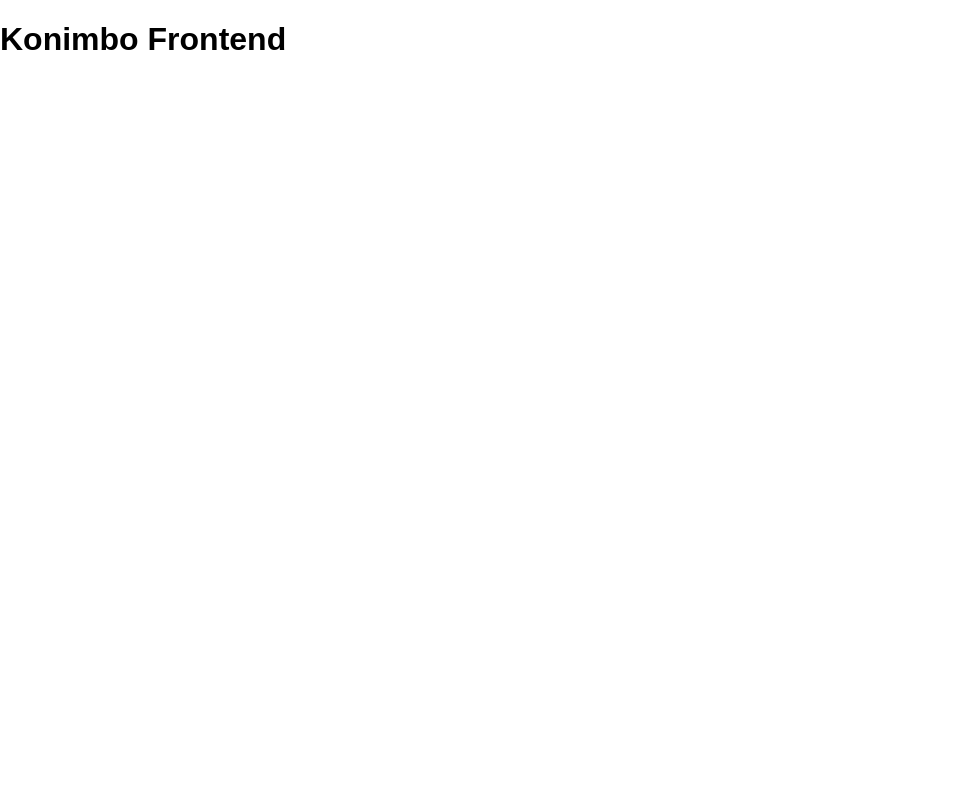
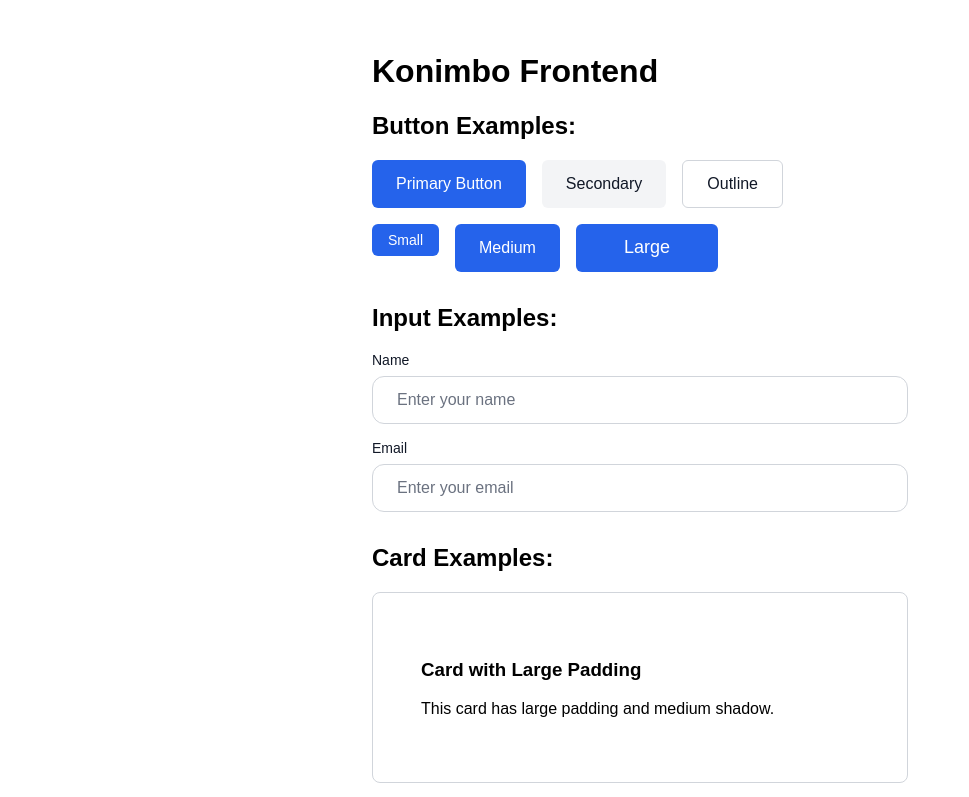
Before and after one commit to Tamir198/Konimbo-fullstack, a Next.js app in the folder frontend/: page / in a window 1280 px wide. Shown: the top 797 px of the page, without its empty margins (0-969 px from the left). Built offline with nearby package versions, Linux system fonts and the light colour scheme.

Commit message:
Improve styling of shared components

```diff
--- a/frontend/src/app/globals.css
+++ b/frontend/src/app/globals.css
@@ -1,3 +1,5 @@
+@import '../styles/theme.css';
+
 * {
   box-sizing: border-box;
 }
--- a/frontend/src/app/page.tsx
+++ b/frontend/src/app/page.tsx
@@ -1,7 +1,49 @@
+import Button from '@/components/ui/atoms/Button/Button';
+import Card from '@/components/ui/atoms/Card/Card';
+import Input from '@/components/ui/atoms/Input/Input';
+
 export default function Home() {
   return (
-    <div>
+    <div style={{ padding: '2rem', maxWidth: '600px', margin: '0 auto' }}>
       <h1>Konimbo Frontend</h1>
+
+      <div style={{ marginBottom: '2rem' }}>
+        <h2>Button Examples:</h2>
+        <div style={{ display: 'flex', gap: '1rem', marginBottom: '1rem' }}>
+          <Button variant='primary'>Primary Button</Button>
+          <Button variant='secondary'>Secondary</Button>
+          <Button variant='outline'>Outline</Button>
+        </div>
+
+        <div style={{ display: 'flex', gap: '1rem', marginBottom: '1rem' }}>
+          <Button size='small'>Small</Button>
+          <Button size='medium'>Medium</Button>
+          <Button size='large'>Large</Button>
+        </div>
+      </div>
+
+      <div style={{ marginBottom: '2rem' }}>
+        <h2>Input Examples:</h2>
+        <Input
+          label='Name'
+          placeholder='Enter your name'
+          style={{ marginBottom: '1rem' }}
+        />
+        <Input label='Email' placeholder='Enter your email' type='email' />
+      </div>
+
+      <div style={{ marginBottom: '2rem' }}>
+        <h2>Card Examples:</h2>
+        <Card padding='large' shadow='medium' style={{ marginBottom: '1rem' }}>
+          <h3>Card with Large Padding</h3>
+          <p>This card has large padding and medium shadow.</p>
+        </Card>
+
+        <Card padding='small' shadow='none'>
+          <h3>Card with Small Padding</h3>
+          <p>This card has small padding and no shadow.</p>
+        </Card>
+      </div>
     </div>
   );
 }
--- /dev/null
+++ b/frontend/src/components/ui/atoms/Button/Button.module.css
@@ -0,0 +1,86 @@
+.button {
+  display: inline-flex;
+  align-items: center;
+  justify-content: center;
+  border: none;
+  border-radius: var(--radius-md);
+  font-weight: var(--font-weight-medium);
+  transition: all var(--transition-normal);
+  cursor: pointer;
+  font-family: inherit;
+  text-decoration: none;
+  color: white;
+  background-color: var(--color-primary);
+}
+
+.button:hover {
+  background-color: var(--color-primary-hover);
+}
+
+.button:focus-visible {
+  outline: 2px solid var(--color-primary-focus);
+  outline-offset: 2px;
+}
+
+.button:disabled {
+  cursor: not-allowed;
+  opacity: 0.5;
+  pointer-events: none;
+}
+
+/* Variants */
+.primary {
+  background-color: var(--color-primary);
+  color: white;
+}
+
+.primary:hover {
+  background-color: var(--color-primary-hover);
+}
+
+.secondary {
+  background-color: var(--color-secondary);
+  color: var(--color-text-primary);
+}
+
+.secondary:hover {
+  background-color: var(--color-secondary-hover);
+}
+
+.outline {
+  background-color: transparent;
+  color: var(--color-text-primary);
+  border: 1px solid var(--color-border);
+}
+
+.outline:hover {
+  background-color: var(--color-background-secondary);
+}
+
+.ghost {
+  background-color: transparent;
+  color: var(--color-text-primary);
+}
+
+.ghost:hover {
+  background-color: var(--color-secondary);
+}
+
+/* Sizes */
+.small {
+  height: var(--spacing-xl);
+  padding: 0 var(--spacing-md);
+  font-size: var(--font-size-sm);
+}
+
+.medium {
+  height: var(--spacing-2xl);
+  padding: 0 var(--spacing-lg);
+  font-size: var(--font-size-base);
+}
+
+.large {
+  height: 3rem;
+  padding: 0 var(--spacing-2xl);
+  font-size: var(--font-size-lg);
+}
--- /dev/null
+++ b/frontend/src/components/ui/atoms/Button/Button.tsx
@@ -0,0 +1,27 @@
+import React from 'react';
+import styles from './Button.module.css';
+import { Size, Variant } from '@/types/common';
+
+interface ButtonProps extends React.ButtonHTMLAttributes<HTMLButtonElement> {
+  variant?: Variant;
+  size?: Size;
+  children: React.ReactNode;
+}
+
+const Button = ({
+  variant = 'primary',
+  size = 'medium',
+  children,
+  className = '',
+  ...props
+}: ButtonProps) => {
+  const buttonClasses = `${styles.button} ${styles[variant]} ${styles[size]} ${className}`;
+
+  return (
+    <button className={buttonClasses} {...props}>
+      {children}
+    </button>
+  );
+};
+
+export default Button;
--- /dev/null
+++ b/frontend/src/components/ui/atoms/Card/Card.module.css
@@ -0,0 +1,39 @@
+.card {
+  background-color: var(--color-background);
+  border-radius: var(--radius-lg);
+  border: 1px solid var(--color-border);
+}
+
+/* Padding variants */
+.none {
+  padding: 0;
+}
+
+.small {
+  padding: var(--spacing-md);
+}
+
+.medium {
+  padding: var(--spacing-xl);
+}
+
+.large {
+  padding: var(--spacing-2xl);
+}
+
+/* Shadow variants */
+.shadowNone {
+  box-shadow: none;
+}
+
+.shadowSmall {
+  box-shadow: var(--shadow-sm);
+}
+
+.shadowMedium {
+  box-shadow: var(--shadow-md);
+}
+
+.shadowLarge {
+  box-shadow: var(--shadow-lg);
+}
--- /dev/null
+++ b/frontend/src/components/ui/atoms/Card/Card.tsx
@@ -0,0 +1,27 @@
+import React from 'react';
+import styles from './Card.module.css';
+import { Size } from '@/types/common';
+
+interface CardProps extends React.HTMLAttributes<HTMLDivElement> {
+  children: React.ReactNode;
+  padding?: Size;
+  shadow?: Size;
+}
+
+const Card = ({
+  children,
+  padding = 'medium',
+  shadow = 'medium',
+  className = '',
+  ...props
+}: CardProps) => {
+  const cardClasses = `${styles.card} ${styles[padding]} ${styles[shadow]} ${className}`;
+
+  return (
+    <div className={cardClasses} {...props}>
+      {children}
+    </div>
+  );
+};
+
+export default Card;
--- /dev/null
+++ b/frontend/src/components/ui/atoms/Input/Input.module.css
@@ -0,0 +1,71 @@
+.inputWrapper {
+  width: 100%;
+}
+
+.label {
+  display: block;
+  margin-bottom: var(--spacing-sm);
+  font-size: var(--font-size-sm);
+  font-weight: var(--font-weight-medium);
+  color: var(--color-text-primary);
+}
+
+.input {
+  width: 100%;
+  border: 1px solid var(--color-border);
+  border-radius: var(--radius-xl);
+  background-color: var(--color-background);
+  color: var(--color-text-primary);
+  transition: all var(--transition-normal);
+  font-family: inherit;
+}
+
+.input::placeholder {
+  color: var(--color-text-secondary);
+}
+
+.input:focus {
+  outline: none;
+  border-color: var(--color-border-focus);
+  box-shadow: 0 0 0 1px var(--color-border-focus);
+}
+
+.input:disabled {
+  cursor: not-allowed;
+  opacity: 0.5;
+  background-color: var(--color-background-secondary);
+}
+
+.input.error {
+  border-color: var(--color-border-error);
+}
+
+.input.error:focus {
+  border-color: var(--color-border-error);
+  box-shadow: 0 0 0 1px var(--color-border-error);
+}
+
+.errorMessage {
+  margin-top: var(--spacing-sm);
+  font-size: var(--font-size-sm);
+  color: var(--color-error);
+}
+
+/* Sizes */
+.small {
+  height: var(--spacing-xl);
+  padding: 0 var(--spacing-md);
+  font-size: var(--font-size-sm);
+}
+
+.medium {
+  height: var(--spacing-2xl);
+  padding: 0 var(--spacing-lg);
+  font-size: var(--font-size-base);
+}
+
+.large {
+  height: 3rem;
+  padding: 0 var(--spacing-xl);
+  font-size: var(--font-size-lg);
+}
--- /dev/null
+++ b/frontend/src/components/ui/atoms/Input/Input.tsx
@@ -0,0 +1,31 @@
+import React from 'react';
+import styles from './Input.module.css';
+import { Size } from '@/types/common';
+
+interface InputProps extends React.InputHTMLAttributes<HTMLInputElement> {
+  label?: string;
+  error?: string;
+  inputSize?: Size;
+}
+
+const Input = ({
+  label,
+  error,
+  inputSize = 'medium',
+  className = '',
+  ...props
+}: InputProps) => {
+  const inputClasses = `${styles.input} ${styles[inputSize]} ${
+    error ? styles.error : ''
+  } ${className}`;
+
+  return (
+    <div className={styles.inputWrapper}>
+      {label && <label className={styles.label}>{label}</label>}
+      <input className={inputClasses} {...props} />
+      {error && <p className={styles.errorMessage}>{error}</p>}
+    </div>
+  );
+};
+
+export default Input;
--- /dev/null
+++ b/frontend/src/styles/theme.css
@@ -0,0 +1,75 @@
+:root {
+  /* Colors */
+  --color-primary: #2563eb;
+  --color-primary-hover: #1d4ed8;
+  --color-primary-focus: #3b82f6;
+
+  --color-secondary: #f3f4f6;
+  --color-secondary-hover: #e5e7eb;
+  --color-secondary-focus: #d1d5db;
+
+  --color-success: #10b981;
+  --color-warning: #f59e0b;
+  --color-error: #ef4444;
+
+  --color-text-primary: #111827;
+  --color-text-secondary: #6b7280;
+  --color-text-disabled: #9ca3af;
+
+  --color-border: #d1d5db;
+  --color-border-focus: #3b82f6;
+  --color-border-error: #ef4444;
+
+  --color-background: #ffffff;
+  --color-background-secondary: #f9fafb;
+
+  /* Spacing */
+  --spacing-xs: 0.25rem;
+  --spacing-sm: 0.5rem;
+  --spacing-md: 1rem;
+  --spacing-lg: 1.5rem;
+  --spacing-xl: 2rem;
+  --spacing-2xl: 3rem;
+
+  /* Border radius */
+  --radius-sm: 0.25rem;
+  --radius-md: 0.375rem;
+  --radius-lg: 0.5rem;
+  --radius-xl: 0.75rem;
+
+  /* Shadows */
+  --shadow-sm: 0 1px 2px 0 rgb(0 0 0 / 0.05);
+  --shadow-md: 0 4px 6px -1px rgb(0 0 0 / 0.1), 0 2px 4px -2px rgb(0 0 0 / 0.1);
+  --shadow-lg: 0 10px 15px -3px rgb(0 0 0 / 0.1), 0 4px 6px -4px rgb(0 0 0 / 0.1);
+
+  /* Transitions */
+  --transition-fast: 150ms ease;
+  --transition-normal: 200ms ease;
+  --transition-slow: 300ms ease;
+
+  /* Typography */
+  --font-size-xs: 0.75rem;
+  --font-size-sm: 0.875rem;
+  --font-size-base: 1rem;
+  --font-size-lg: 1.125rem;
+  --font-size-xl: 1.25rem;
+
+  --font-weight-normal: 400;
+  --font-weight-medium: 500;
+  --font-weight-semibold: 600;
+  --font-weight-bold: 700;
+}
+
+/* Dark theme support */
+@media (prefers-color-scheme: dark) {
+  :root {
+    --color-background: #111827;
+    --color-background-secondary: #1f2937;
+    --color-text-primary: #f9fafb;
+    --color-text-secondary: #d1d5db;
+    --color-text-disabled: #6b7280;
+    --color-border: #374151;
+    --color-secondary: #374151;
+    --color-secondary-hover: #4b5563;
+  }
+}
--- /dev/null
+++ b/frontend/src/types/common.ts
@@ -0,0 +1,3 @@
+export type Size = 'none' | 'small' | 'medium' | 'large';
+
+export type Variant = 'primary' | 'secondary' | 'outline' | 'ghost';
```
